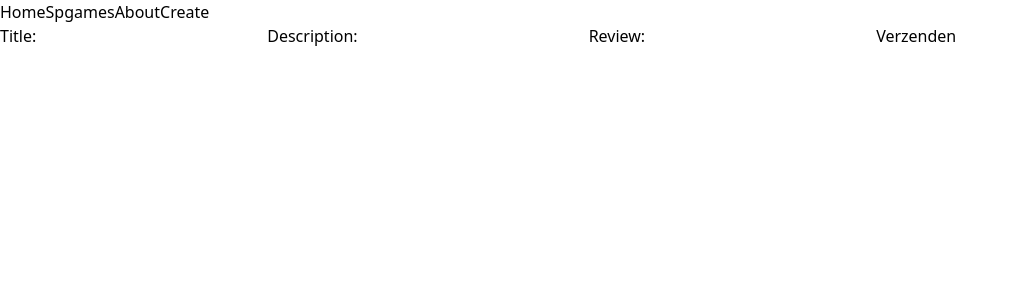
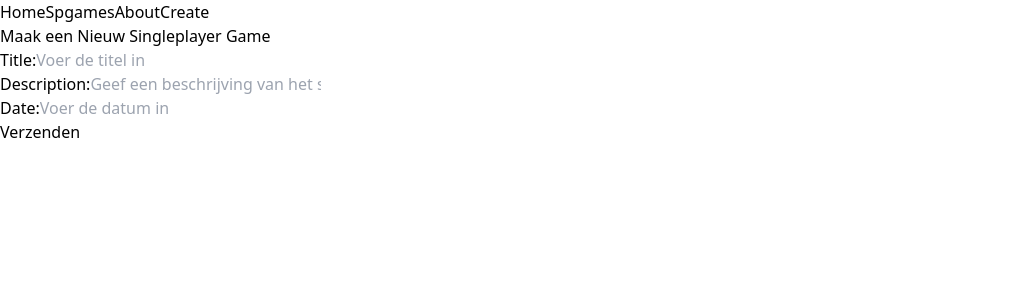
Before and after one commit to JonahBeijer/webapplicatie-React, a React (Vite) app: page /spgames/create in a window 1280 px wide. Shown: the top 300 px of the page, without its empty margins (0-1018 px from the left). Built offline with nearby package versions, Linux system fonts and the light colour scheme.

Commit message:
indeling css toegepast beetje

```diff
--- a/src/Product.jsx
+++ b/src/Spgame.jsx
@@ -8,10 +8,10 @@ const truncateText = (text, wordLimit) => {
     return words.length > wordLimit ? `${truncated}...` : truncated;
 };
 
-function Product({ product, fetchProducts }) {
+function Spgame({ spgame, fetchSpgames }) {
     const deleteSpgame = async () => {
         try {
-            const response = await fetch(`http://145.24.223.60:8001/spgames/${product.id}`, {
+            const response = await fetch(`http://145.24.223.60:8001/spgames/${spgame.id}`, {
                 headers: {
                     'Accept': 'application/json',
                     'Content-Type': 'application/json'
@@ -20,7 +20,7 @@ function Product({ product, fetchProducts }) {
             });
 
             if (response.status === 204) {
-                fetchProducts();
+                fetchSpgames();
             } else {
                 console.error("Failed to delete the Singleplayer game ");
             }
@@ -32,7 +32,7 @@ function Product({ product, fetchProducts }) {
     return (
         <article className="bg-white rounded-lg shadow-lg overflow-hidden transition-transform transform hover:scale-105 duration-200">
             <section className="relative">
-                <div className="flex justify-center mb-16">
+                <div className="flex justify-center mb-4">
                     <img
                         src="/meerkat.jpg"
                         alt="Stokstaartje"
@@ -42,7 +42,7 @@ function Product({ product, fetchProducts }) {
                 </div>
                 <div className="absolute inset-0 bg-black opacity-30"></div>
                 <div className="absolute bottom-4 left-4 text-white">
-                    <h2 className="text-2xl font-semibold">{product.title}</h2>
+                    <h2 className="text-2xl font-semibold">{spgame.title}</h2>
                 </div>
             </section>
 
@@ -51,18 +51,18 @@ function Product({ product, fetchProducts }) {
                     <div className="mb-2">
                         <span className="font-semibold">Description:</span>
                     </div>
-                    <div className="text-sm text-gray-600">{truncateText(product.body, 15)}</div>
+                    <div className="text-sm text-gray-600">{truncateText(spgame.body, 15)}</div>
 
                     <div className="mb-2 mt-4">
                         <span className="font-semibold">Release Date:</span>
                     </div>
-                    <div className="text-sm text-gray-600">{product.date}</div>
+                    <div className="text-sm text-gray-600">{spgame.date}</div>
                 </div>
 
                 <div className="mt-4 flex flex-col gap-2">
                     <Link
                         className="border-2 border-black bg-white p-2 rounded-lg text-center font-semibold text-black hover:bg-gray-100 transition-colors"
-                        to={`/spgames/${product.id}`}>
+                        to={`/spgames/${spgame.id}`}>
                         Read More
                     </Link>
 
@@ -77,4 +77,4 @@ function Product({ product, fetchProducts }) {
     );
 }
 
-export default Product;
+export default Spgame;
--- a/src/SpgameCreateForm.jsx
+++ b/src/SpgameCreateForm.jsx
@@ -1,7 +1,6 @@
-import {  useState } from "react";
+import { useState } from "react";
 
-function SpgameCreateForm(){
-
+function SpgameCreateForm() {
     const [formData, setFormData] = useState({
         title: '',
         body: '',
@@ -24,58 +23,78 @@ function SpgameCreateForm(){
                     'Content-Type': 'application/json',
                     'Accept': 'application/json',
                 },
-                    body: JSON.stringify(formData),  // Verzend de formData in de body van de request
+                body: JSON.stringify(formData),
             });
 
             if (result.ok) {
-                    const data = await result.json();  // Verkrijg de JSON response
-                    console.log('Gegevens succesvol verstuurd:', data);  // Log het resultaat van de server
+                const data = await result.json();
+                console.log('Gegevens succesvol verstuurd:', data);
             } else {
-                    console.error('Fout bij versturen van gegevens:', result.statusText);  // Log een foutbericht als de status niet goed is
+                console.error('Fout bij versturen van gegevens:', result.statusText);
             }
         } catch (error) {
-                console.error('Fout bij het versturen van de gegevens:', error);  // Log een foutmelding als er een netwerkfout optreedt
+            console.error('Fout bij het versturen van de gegevens:', error);
         }
     }
 
     const handleSubmit = (event) => {
         event.preventDefault();
-            postData();  // Roep de postData functie aan bij het verzenden van het formulier
+        postData();
     }
 
     return (
+        <div className="max-w-lg mx-auto p-6 bg-white rounded-lg shadow-lg">
+            <h2 className="text-2xl font-semibold text-center text-gray-800 mb-6">Maak een Nieuw Singleplayer Game</h2>
             <form onSubmit={handleSubmit}>
-                <label htmlFor="title">Title:</label>
+                <div className="mb-4">
+                    <label htmlFor="title" className="block text-gray-700 font-medium">Title:</label>
                     <input
                         type="text"
                         id="title"
                         name="title"
                         value={formData.title}
                         onChange={handleInputChange}
+                        className="w-full p-3 mt-2 border border-gray-300 rounded-md focus:outline-none focus:ring-2 focus:ring-blue-500"
+                        placeholder="Voer de titel in"
                     />
+                </div>
 
-                <label htmlFor="description">Description:</label>
+                <div className="mb-4">
+                    <label htmlFor="body" className="block text-gray-700 font-medium">Description:</label>
                     <input
                         type="text"
                         id="body"
                         name="body"
                         value={formData.body}
                         onChange={handleInputChange}
+                        className="w-full p-3 mt-2 border border-gray-300 rounded-md focus:outline-none focus:ring-2 focus:ring-blue-500"
+                        placeholder="Geef een beschrijving van het spel"
                     />
+                </div>
 
-                <label htmlFor="review">Review:</label>
+                <div className="mb-6">
+                    <label htmlFor="date" className="block text-gray-700 font-medium">Date:</label>
                     <input
                         type="text"
                         id="date"
                         name="date"
                         value={formData.date}
                         onChange={handleInputChange}
+                        className="w-full p-3 mt-2 border border-gray-300 rounded-md focus:outline-none focus:ring-2 focus:ring-blue-500"
+                        placeholder="Voer de datum in"
                     />
+                </div>
 
-                <button type="submit">Verzenden</button>
+                <div className="flex justify-center">
+                    <button
+                        type="submit"
+                        className="w-full p-3 bg-blue-500 text-white font-semibold rounded-md hover:bg-blue-600 transition duration-200">
+                        Verzenden
+                    </button>
+                </div>
             </form>
+        </div>
     );
 }
 
-
-export default SpgameCreateForm
+export default SpgameCreateForm;
--- a/src/SpgameDetail.jsx
+++ b/src/SpgameDetail.jsx
@@ -1,10 +1,10 @@
 import { useParams } from "react-router";
 import { useEffect, useState } from "react";
-import product from "./Product.jsx";
+import Spgame from "./Spgame.jsx";
 
 function SpgameDetail() {
     const { id } = useParams();
-    const [products, setProducts] = useState(null);
+    const [spgame, setSpgame] = useState(null);
     const [error, setError] = useState(null);
     console.log(id);
 
@@ -27,7 +27,7 @@ function SpgameDetail() {
             }
 
             const data = await response.json();
-            setProducts(data); // Pas aan op basis van jouw API-structuur
+            setSpgame(data); // Pas aan op basis van jouw API-structuur
         } catch (error) {
             setError('Er is een fout opgetreden: ' + error.message);
         }
@@ -36,10 +36,10 @@ function SpgameDetail() {
     return (
         <div>
             {error && <p>{error}</p>}
-            {products ? (
+            {spgame ? (
                 <div>
-                    <h1>{products.title}</h1>
-                    <p>{products.body}</p>
+                    <h1>{spgame.title}</h1>
+                    <p>{spgame.body}</p>
                 </div>
             ) : (
                 <p>Loading...</p>
--- a/src/Spgames.jsx
+++ b/src/Spgames.jsx
@@ -1,10 +1,10 @@
 import { useEffect, useState } from "react";
-import Product from "./Product.jsx";
+import Spgame from "./Spgame.jsx";
 
 function Home() {
-    const [products, setProducts] = useState(null);
+    const [spgames, setSpgames] = useState(null);
 
-    async function fetchProducts() {
+    async function fetchSpgames() {
         try {
             const response = await fetch('http://145.24.223.60:8001/spgames', {
                 method: 'GET',
@@ -14,17 +14,17 @@ function Home() {
             });
 
             const data = await response.json();
-            setProducts(data.items); // Assuming `data.items` contains the list of spots
+            setSpgames(data.items); // Assuming `data.items` contains the list of spots
         } catch (error) {
             console.error('Er is een fout opgetreden:', error);
         }
     }
 
     useEffect(() => {
-        fetchProducts(); // Call the async function inside useEffect
+        fetchSpgames(); // Call the async function inside useEffect
     }, []); // Empty dependency array ensures the effect runs only once
 
-    console.log(products);
+    console.log(spgames);
 
     return (
         <>
@@ -38,14 +38,14 @@ function Home() {
 
             <main className="py-8 px-4">
                 <h2 className="text-3xl font-semibold text-center mb-6">Onze Singleplayer games</h2>
-                {products ? (
+                {spgames ? (
                     <div className="grid grid-cols-1 sm:grid-cols-2 lg:grid-cols-4 gap-4">
-                        {products.map((product) => (
-                            <Product key={product.id} product={product} fetchProducts={fetchProducts} />
+                        {spgames.map((spgame) => (
+                            <Spgame key={spgame.id} spgame={spgame} fetchSpgames={fetchSpgames} />
                         ))}
                     </div>
                 ) : (
-                    <div className="text-center text-xl">Spots worden geladen...</div>
+                    <div className="text-center text-xl">Singleplayer games worden geladen...</div>
                 )}
             </main>
         </>
```
Lines whose indentation alone changed are shown as unchanged.
